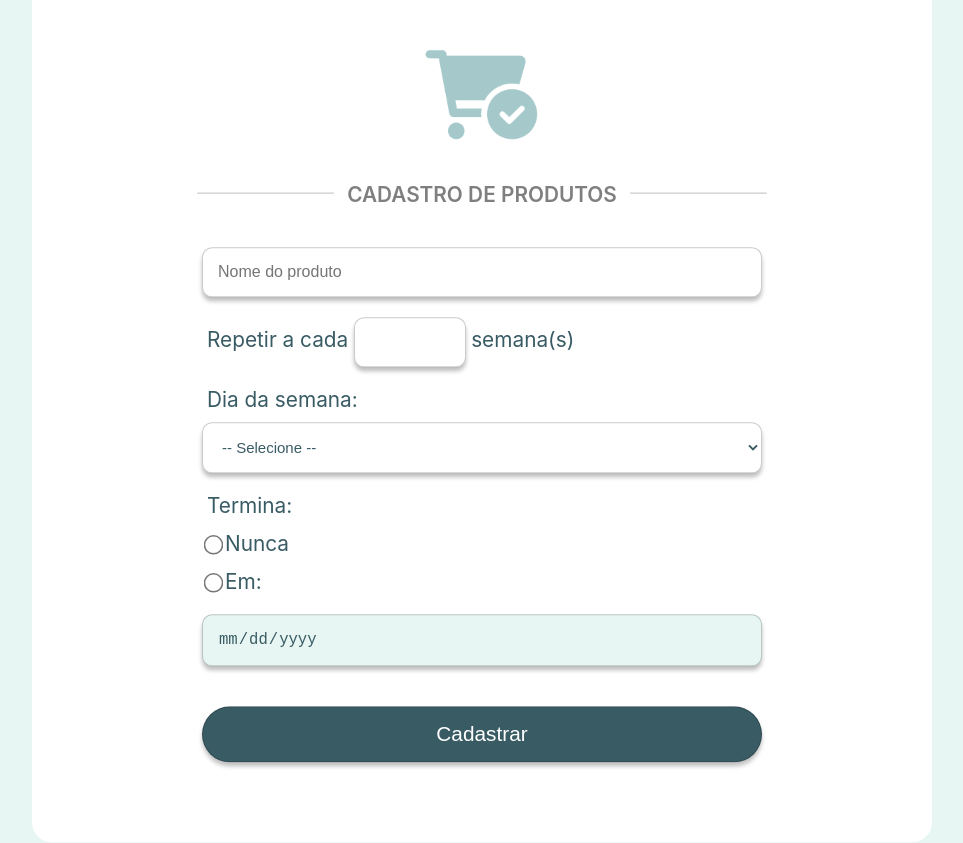
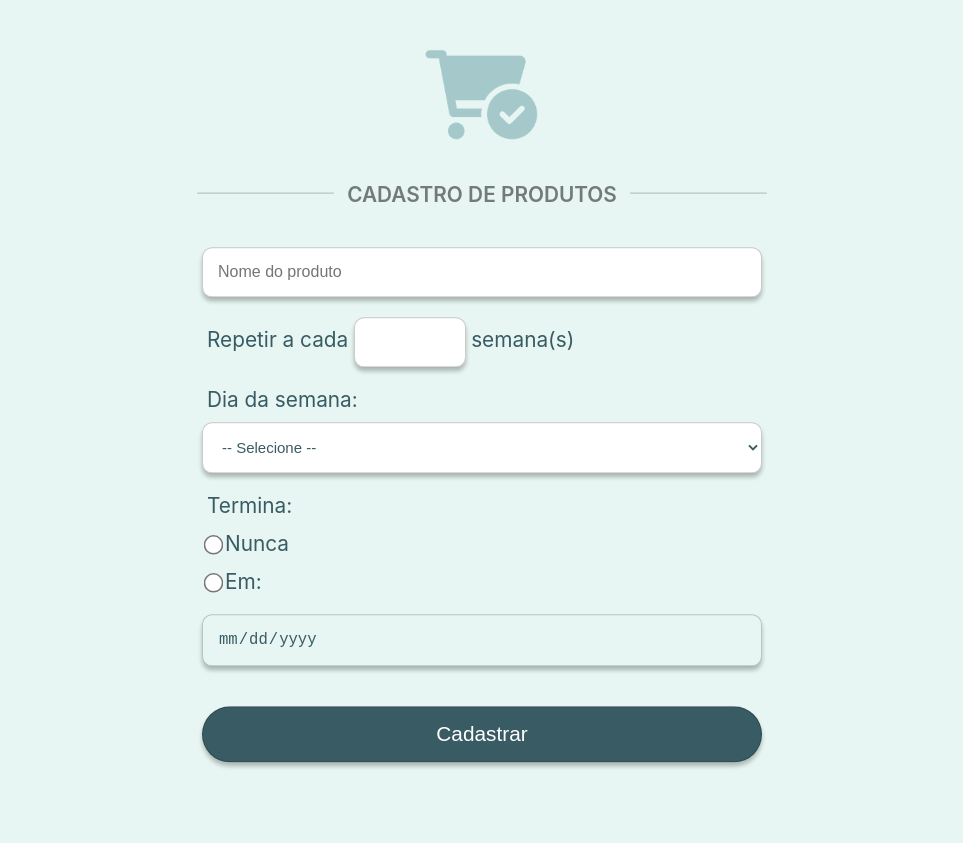
Before and after one commit to joanealves/hackathon, a React (Create React App) app: page /cadastro in a window 1280 px wide. Shown: the whole page, without its empty margins (158-1121 px from the left). Built offline with nearby package versions, Linux system fonts and the light colour scheme.

Commit message:
Cadastro style update, fix media query

```diff
--- a/src/pages/cadastro/Cadastro.jsx
+++ b/src/pages/cadastro/Cadastro.jsx
@@ -79,7 +79,7 @@ function Cadastro() {
     <S.Container>
       {/* <h1 className="cadastroTitle">Cadastro de Produtos</h1> */}
       <div className="header">
-        <styles.Image className="image">
+        <styles.Image className="image" alt="logo-markit">
           <img src={LogoCar}></img>
         </styles.Image>
         <styles.Title>
--- a/src/pages/cadastro/cadastro-styles.js
+++ b/src/pages/cadastro/cadastro-styles.js
@@ -28,7 +28,7 @@ export const Container = styled.div`
     left: 50%;
     -ms-transform: translate(-50%, -50%);
     transform: translate(-50%, -50%);
-    background-color: var(--white);
+    // background-color: var(--white);
     border-radius: 20px;
 
     .header {
@@ -131,7 +131,7 @@ export const Form = styled.form`
   }
 
   // Desktop View
-  @media screen and (min-width: 1008px) {
+  @media screen and (min-width: 1080px) {
     width: 70%;
     transform: scale(1);
   }
```
